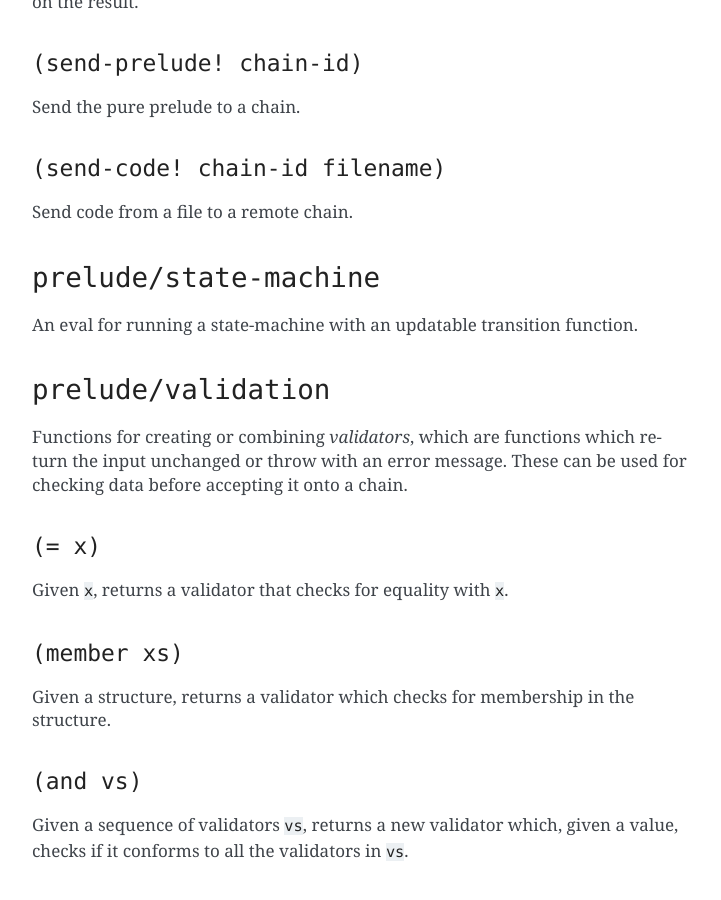
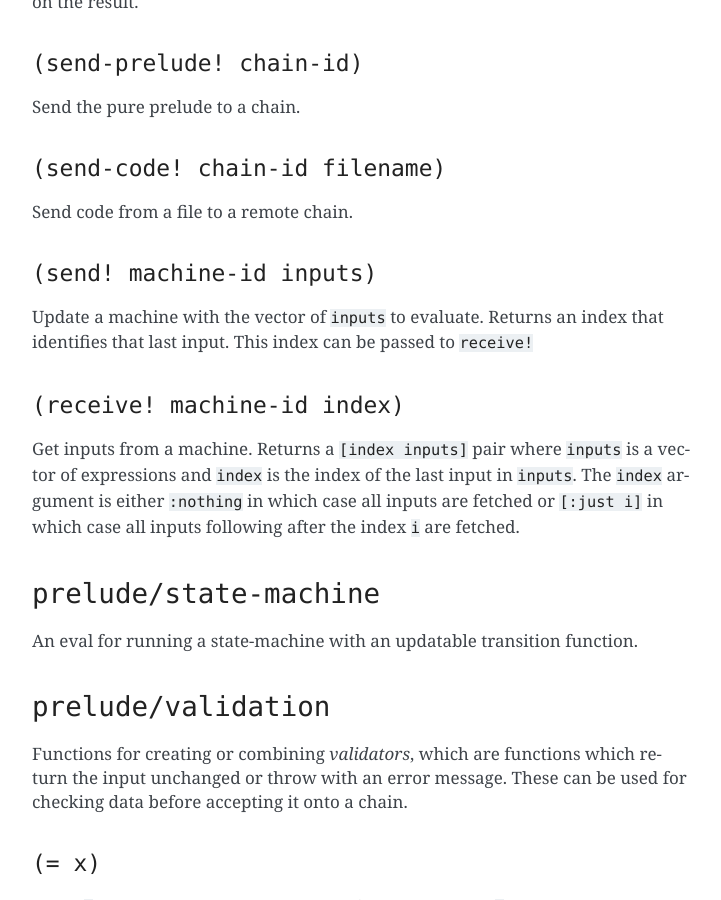
Before and after one commit to radicle-dev/radicle-alpha, a Sphinx documentation site: the page built from docs/source/reference.rst, in a window 1280 px wide and 900 px high, scrolled down 22738 px. Shown: the whole window, without its empty margins (388-1109 px from the left). Built offline with Sphinx 7.4.7, drawn with Linux system fonts in a browser that asks for light colours; pages that are not in the unit, such as notebooks, are missing from menus; some of the changed text lies outside the part shown.

Commit message:
Use machine backend type to make primfn names
We rename the primitive functions provided by the `eval-server` machine
backend to `machine/eval-server/update!` `machine/eval-server/get-log!`.

This allows us to restructure the Machine Backend interface. We omit the
primitive function name and the documentation for the generated
primitives. They all implement the machine backend interface so the
documentation is the same.

To change as little code as possible we define the old `send!` and
`receive!` names in the `prelude/chain` module. These will be extended
when the IPFS backend is implemented.

```diff
--- a/docs/source/reference.rst
+++ b/docs/source/reference.rst
@@ -1092,6 +1092,22 @@ Send the pure prelude to a chain.
 
 Send code from a file to a remote chain.
 
+``(send! machine-id inputs)``
+~~~~~~~~~~~~~~~~~~~~~~~~~~~~~
+
+Update a machine with the vector of ``inputs`` to evaluate. Returns an
+index that identifies that last input. This index can be passed to
+``receive!``
+
+``(receive! machine-id index)``
+~~~~~~~~~~~~~~~~~~~~~~~~~~~~~~~
+
+Get inputs from a machine. Returns a ``[index inputs]`` pair where
+``inputs`` is a vector of expressions and ``index`` is the index of the
+last input in ``inputs``. The ``index`` argument is either ``:nothing``
+in which case all inputs are fetched or ``[:just i]`` in which case all
+inputs following after the index ``i`` are fetched.
+
 ``prelude/state-machine``
 -------------------------
 
```
Also changed, not shown: 8 other files.
